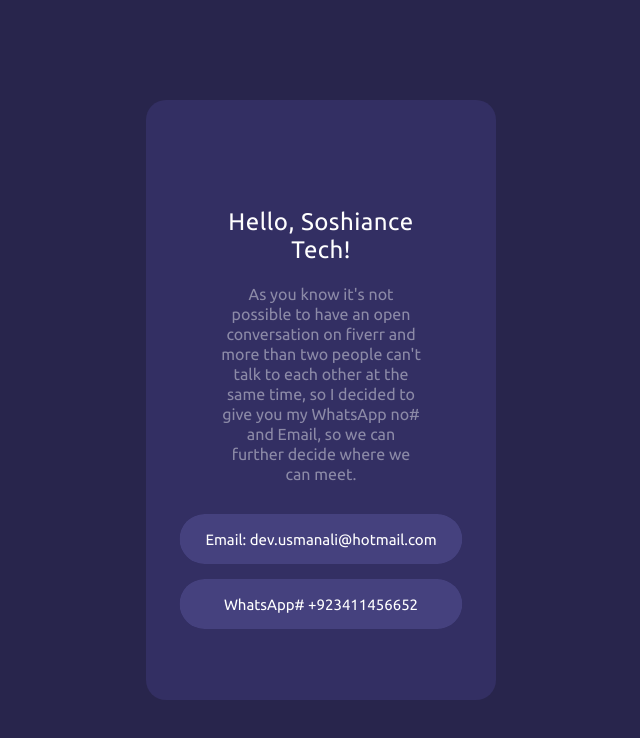
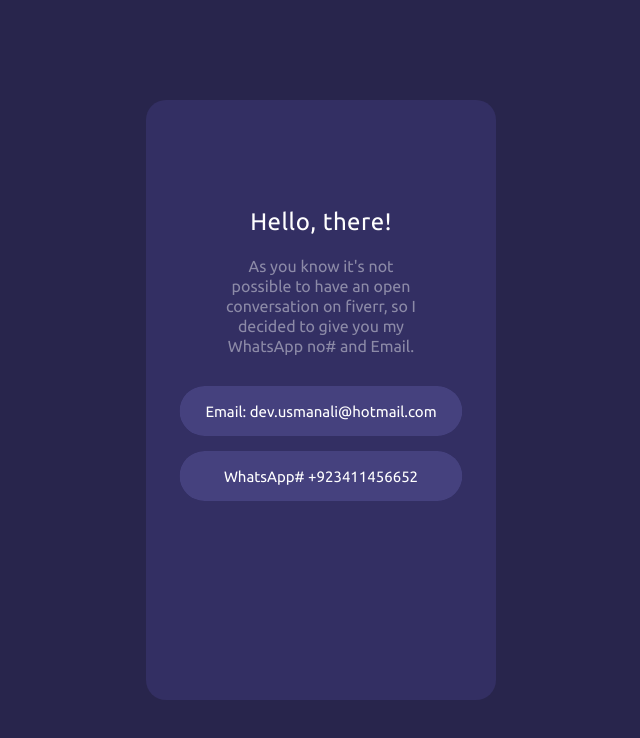
Before and after one commit to code-weave/code-weave.github.io, a plain HTML site: page index.html in a window 1280 px wide. Shown: the whole page, without its empty margins (319-959 px from the left). Drawn offline with Linux system fonts and the light colour scheme.

Commit message:
Update index.html

```diff
--- a/index.html
+++ b/index.html
@@ -14,8 +14,8 @@
 
   <div class="box__description">
     <div class="box__description-container">
-      <div class="box__description-title">Hello, Soshiance Tech!</div>
-      <div class="box__description-text">As you know it's not possible to have an open conversation on fiverr and more than two people can't talk to each other at the same time, so I decided to give you my WhatsApp no# and Email, so we can further decide where we can meet.</div>
+      <div class="box__description-title">Hello, there!</div>
+      <div class="box__description-text">As you know it's not possible to have an open conversation on fiverr, so I decided to give you my WhatsApp no# and Email.</div>
     </div>
 
     <a href="https://mail.google.com/mail/u/0/?fs=1&to=dev.usmanali@hotmail.com&tf=cm" target="_blank" class="box__button">Email: dev.usmanali@hotmail.com</a>
```
